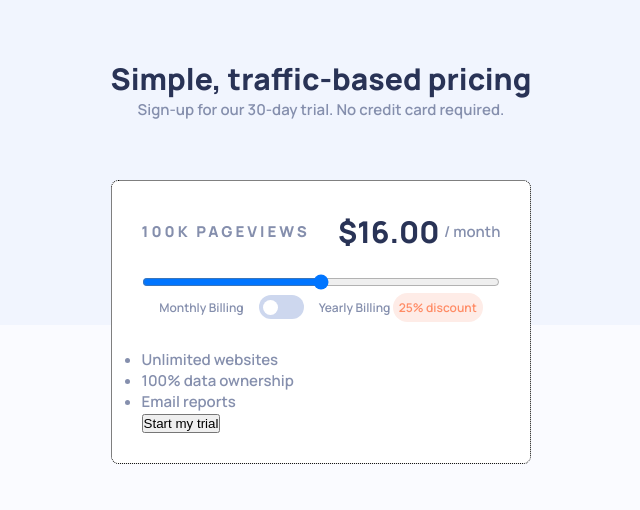
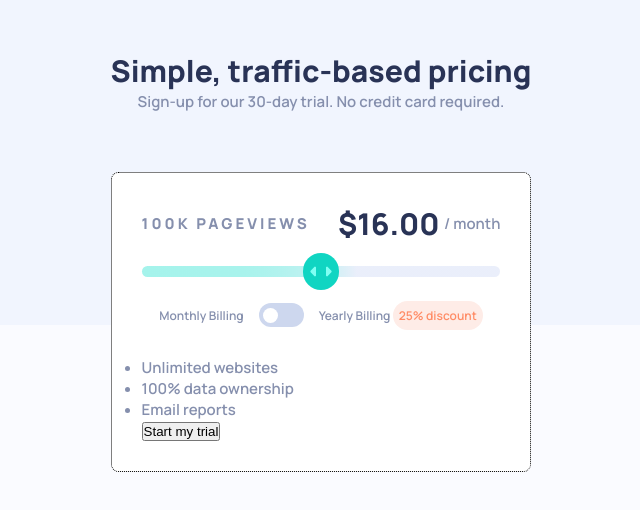
Before and after one commit to NahuelEF/interactive-pricing-component, a plain HTML site: page index.html in a window 1280 px wide. Shown: the part 124-634 px from the top of the page, without its empty margins (319-959 px from the left). Drawn offline with Linux system fonts and the light colour scheme.

Commit message:
Add: style input range

```diff
--- a/index.html
+++ b/index.html
@@ -32,14 +32,22 @@
 
       <section class="section">
         <div class="top">
-          <p class="top__pageviews">
+          <label class="top__pageviews" for="range">
             <span id="pageview">100k</span> Pageviews
-          </p>
+          </label>
           <label class="top__price" for="range">
             <span id="price">$16.00 </span> / month
           </label>
         </div>
-        <input id="range" type="range" name="price" min="1" max="5" value="3" />
+        <input
+          id="range"
+          type="range"
+          name="price"
+          min="1"
+          max="5"
+          value="3"
+          step="0.1"
+        />
 
         <div class="center">
           <span class="center__label"> Monthly Billing </span>
--- a/style.css
+++ b/style.css
@@ -115,8 +115,46 @@ body::before {
   font-weight: 800;
 }
 
+#range,
+#range::-webkit-slider-runnable-track,
+#range::-webkit-slider-thumb {
+  -webkit-appearance: none;
+}
+#range:focus {
+  outline: none;
+}
+
 #range {
   width: 100%;
+  margin-bottom: 2em;
+  display: block;
+}
+
+#range::-webkit-slider-thumb {
+  position: relative;
+  width: 2.75em;
+  height: 2.75em;
+  margin-top: -13px;
+  border-radius: 50%;
+
+  background-color: var(--bg-strong-cyan-slider);
+  background-image: url(./images/icon-slider.svg);
+  background-repeat: no-repeat;
+  background-position: center;
+  box-shadow: -100px 0 0 -200px red;
+  cursor: pointer;
+}
+
+#range::-webkit-slider-runnable-track {
+  height: 0.8em;
+  border-radius: 2em;
+
+  background: linear-gradient(
+    90deg,
+    var(--soft-cyan-full-slider),
+    50%,
+    var(--light-grayish-blue-slider) 60%
+  );
 }
 
 /* ---- CENTER ---- */
```
